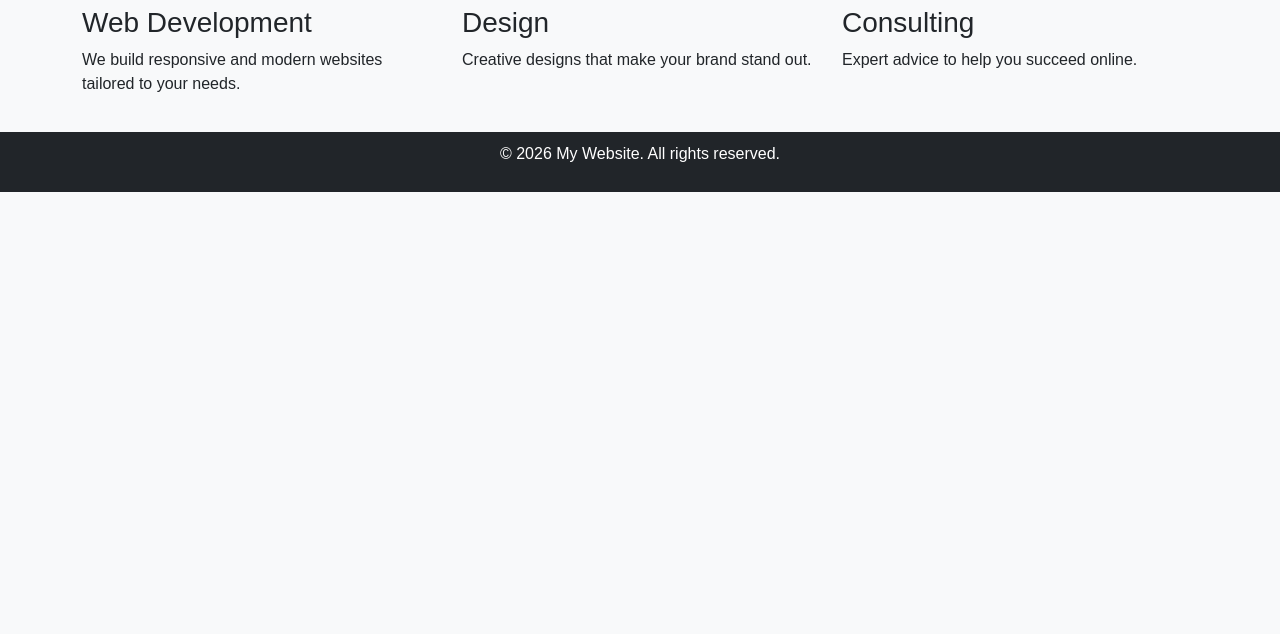
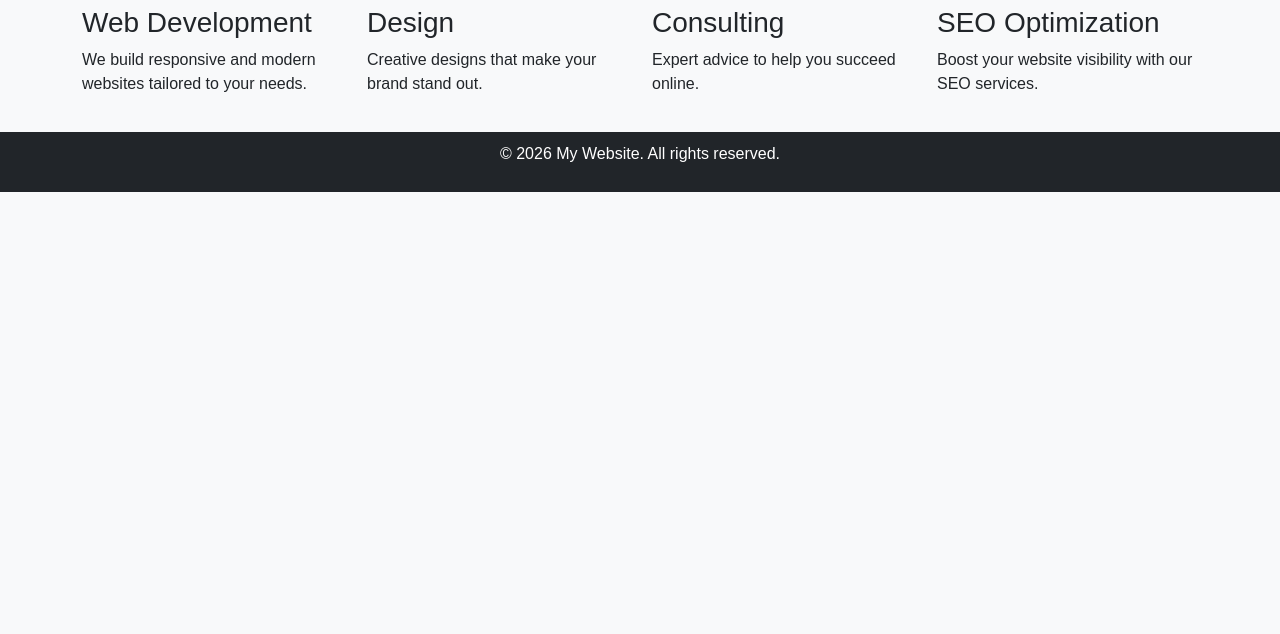
Before and after one commit to georgemuindi-beep/Webapp-project, a plain HTML site: page services.html in a window 1280 px wide. Shown: the part 166-800 px from the top of the page. Drawn offline with nearby package versions, Linux system fonts and the light colour scheme.

Commit message:
Add SEO Optimization service to Services page

```diff
--- a/services.html
+++ b/services.html
@@ -19,6 +19,7 @@
           <li class="nav-item"><a class="nav-link" href="index.html">Home</a></li>
           <li class="nav-item"><a class="nav-link" href="about.html">About</a></li>
           <li class="nav-item"><a class="nav-link active" href="services.html">Services</a></li>
+          <li class="nav-item"><a class="nav-link" href="gallery.html">Gallery</a></li>
           <li class="nav-item"><a class="nav-link" href="contact.html">Contact</a></li>
         </ul>
       </div>
@@ -28,17 +29,21 @@
   <div class="container mt-5">
     <h1>Our Services</h1>
     <div class="row">
-      <div class="col-md-4">
+      <div class="col-md-3">
         <h3>Web Development</h3>
         <p>We build responsive and modern websites tailored to your needs.</p>
       </div>
-      <div class="col-md-4">
+      <div class="col-md-3">
         <h3>Design</h3>
         <p>Creative designs that make your brand stand out.</p>
       </div>
-      <div class="col-md-4">
+      <div class="col-md-3">
         <h3>Consulting</h3>
         <p>Expert advice to help you succeed online.</p>
+      </div>
+      <div class="col-md-3">
+        <h3>SEO Optimization</h3>
+        <p>Boost your website visibility with our SEO services.</p>
       </div>
     </div>
   </div>
```
